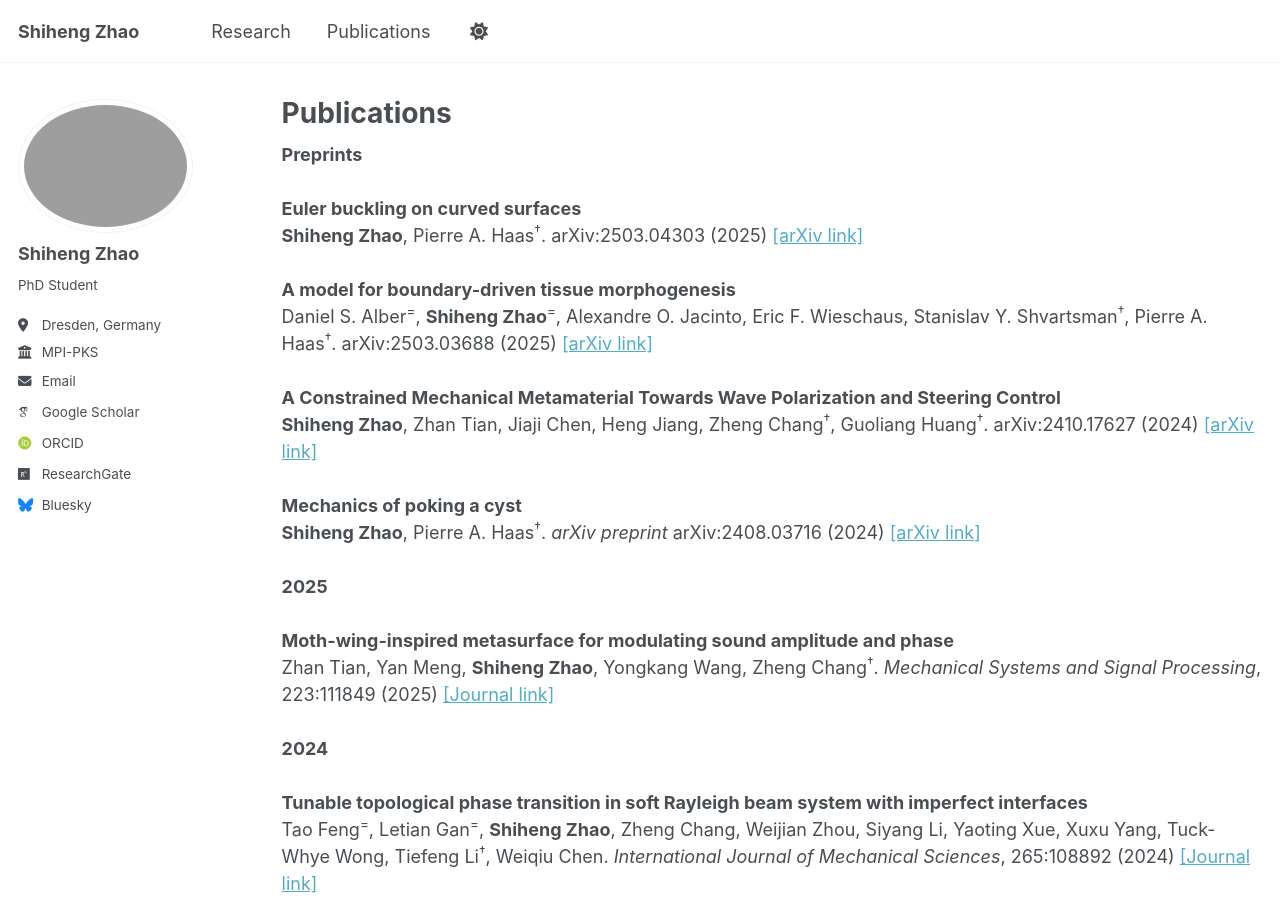
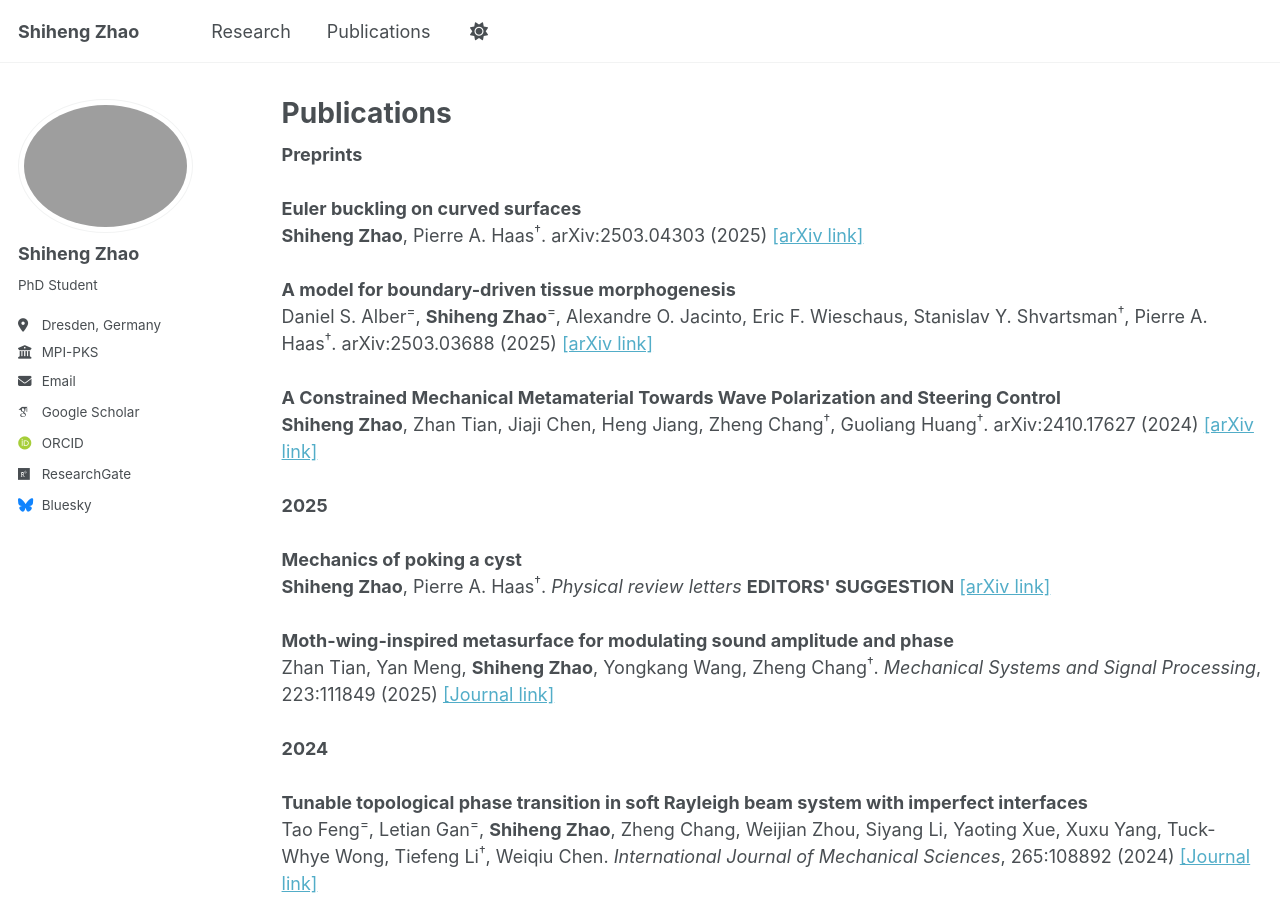
Before and after one commit to Iamzsh/Iamzsh.github.io, a Jekyll site: the page built from _pages/publications.html, in a window 1280 px wide and 900 px high. Built offline with Jekyll 4.4.1, drawn with Linux system fonts in a browser that asks for light colours; some web fonts are replaced.

Commit message:
Update publications.html

```diff
--- a/_pages/publications.html
+++ b/_pages/publications.html
@@ -18,10 +18,11 @@ arXiv:2503.03688 (2025) <a href="https://arxiv.org/abs/2503.03688" target="_blan
 <strong>A Constrained Mechanical Metamaterial Towards Wave Polarization and Steering Control</strong><br>
 <strong>Shiheng Zhao</strong>, Zhan Tian, Jiaji Chen, Heng Jiang, Zheng Chang<sup>†</sup>, Guoliang Huang<sup>†</sup>. arXiv:2410.17627 (2024) <a href="https://arxiv.org/abs/2410.17627" target="_blank">[arXiv link]</a><br><br>
 
-<strong>Mechanics of poking a cyst</strong><br>
-<strong>Shiheng Zhao</strong>, Pierre A. Haas<sup>†</sup>. <em>arXiv preprint</em> arXiv:2408.03716 (2024) <a href="https://arxiv.org/abs/2408.03716" target="_blank">[arXiv link]</a><br><br>
 <!-- === 2025 === -->
 <strong>2025</strong><br><br>
+
+<strong>Mechanics of poking a cyst</strong><br>
+<strong>Shiheng Zhao</strong>, Pierre A. Haas<sup>†</sup>. <em>Physical review letters </em> <strong>EDITORS' SUGGESTION</strong> <a href="https://arxiv.org/abs/2408.03716" target="_blank">[arXiv link]</a><br><br>
 
 <strong>Moth-wing-inspired metasurface for modulating sound amplitude and phase</strong><br>
 Zhan Tian, Yan Meng, <strong>Shiheng Zhao</strong>, Yongkang Wang, Zheng Chang<sup>†</sup>. <em>Mechanical Systems and Signal Processing</em>, 223:111849 (2025) <a href="https://doi.org/10.1016/j.ymssp.2024.111849" target="_blank">[Journal link]</a><br><br>
```
